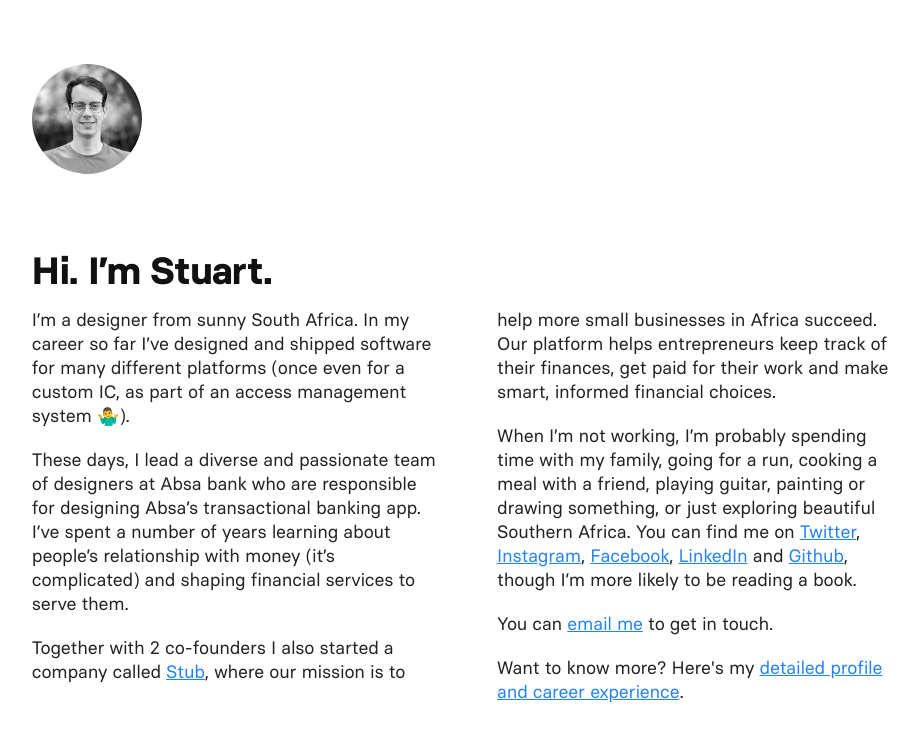
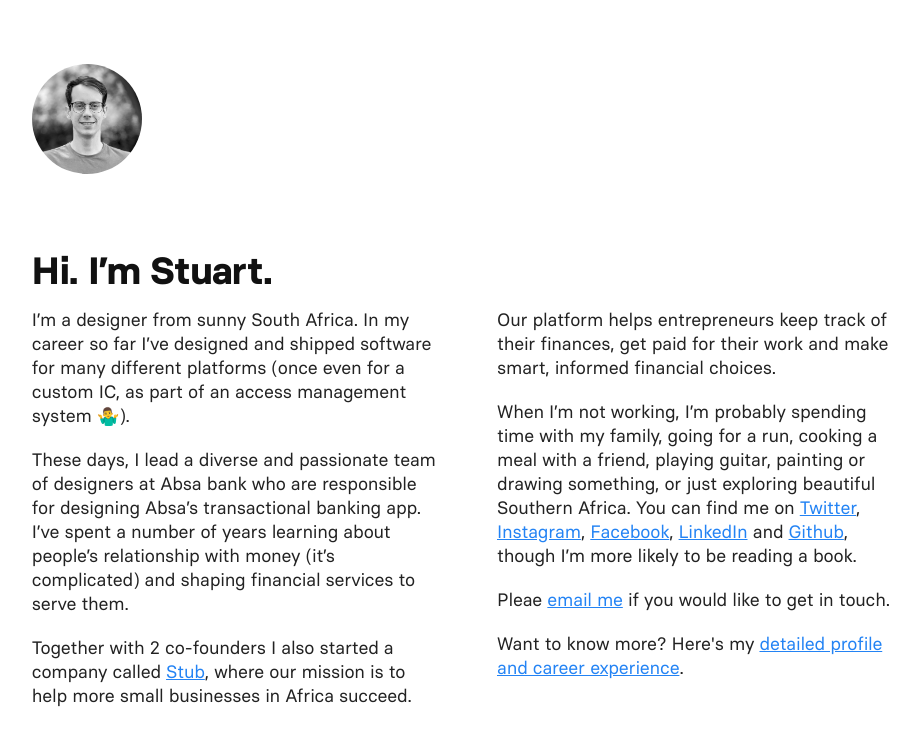
Before and after one commit to stuartwiener/stuartwiener.github.io, a Jekyll site: the page built from index.html, in a window 1280 px wide. Shown: the top 746 px of the page, without its empty margins (173-1092 px from the left). Built offline with Jekyll 4.4.1, drawn with Linux system fonts in a browser that asks for light colours.

Commit message:
layout tweaks

```diff
--- a/_sass/_layout.scss
+++ b/_sass/_layout.scss
@@ -84,6 +84,8 @@ img.profilepic {
   .content {
     column-count: 2;
     column-gap: 40px;
+    widows: 3;
+    orphans: 3;
   }
   .content.content--single {
     column-count: 1;
--- a/index.html
+++ b/index.html
@@ -17,8 +17,8 @@ published: true
 
     <p>When I’m not working, I’m probably spending time with my family, going for a run, cooking a meal with a friend, playing guitar, painting or drawing something, or just exploring beautiful Southern Africa. You can find me on <a href="https://twitter.com/StuartWiener">Twitter</a>, <a href="https://www.instagram.com/stuartwiener/">Instagram</a>, <a href="https://facebook.com/stuartwiener">Facebook</a>, <a href="https://www.linkedin.com/in/stuartwiener/">LinkedIn</a> and <a href="https://github.com/stuartwiener">Github</a>, though I’m more likely to be reading a book.</p>
 
-    <p>You can <a onclick="window.location.href='mailto:hello'+'@'+'stuartwiener.com';">email me</a> to get in touch. </p>
+    <p>Pleae <a onclick="window.location.href='mailto:hello'+'@'+'stuartwiener.com';">email me</a> if you would like to get in touch.</p>
 
-    <p>Want to know more? Here's my <a href="{% link experience.html %}">detailed profile and career experience</a>. </p>
+    <p>Want to know more? Here's my <a href="{% link experience.html %}">detailed profile and career experience</a>.</p>
 
 </div>
```
